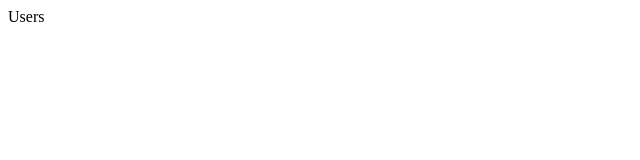
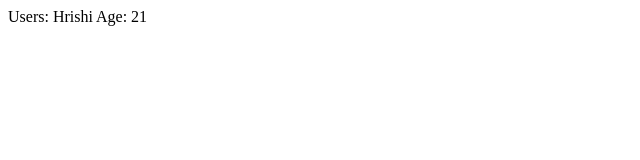
Before and after one commit to Hrisshhii/react-practice, a React (Vite) app in the folder Typescript-practice/: page / in a window 1280 px wide. Shown: the top 160 px of the page, without its empty margins (0-640 px from the left). Built offline with nearby package versions, Linux system fonts and the light colour scheme.

Commit message:
Props in ts

```diff
--- a/Typescript-practice/src/App.tsx
+++ b/Typescript-practice/src/App.tsx
@@ -15,7 +15,7 @@ function App() {
       {<ClassOOP />}
       {<Interfaces />}
       {<TypeNarrowing />} */}
-      <Users />
+      <Users name={"Hrishi"} age={21}/>
     </>
   )
 }
--- a/Typescript-practice/src/Components/Users.tsx
+++ b/Typescript-practice/src/Components/Users.tsx
@@ -1,9 +1,9 @@
 
 
 
-const Users = () => {
+const Users = ({name,age}:{name: string; age: number}) => {
   return (
-    <div>Users</div>
+    <div>Users: {name} Age: {age}</div>
   )
 }
 
```
